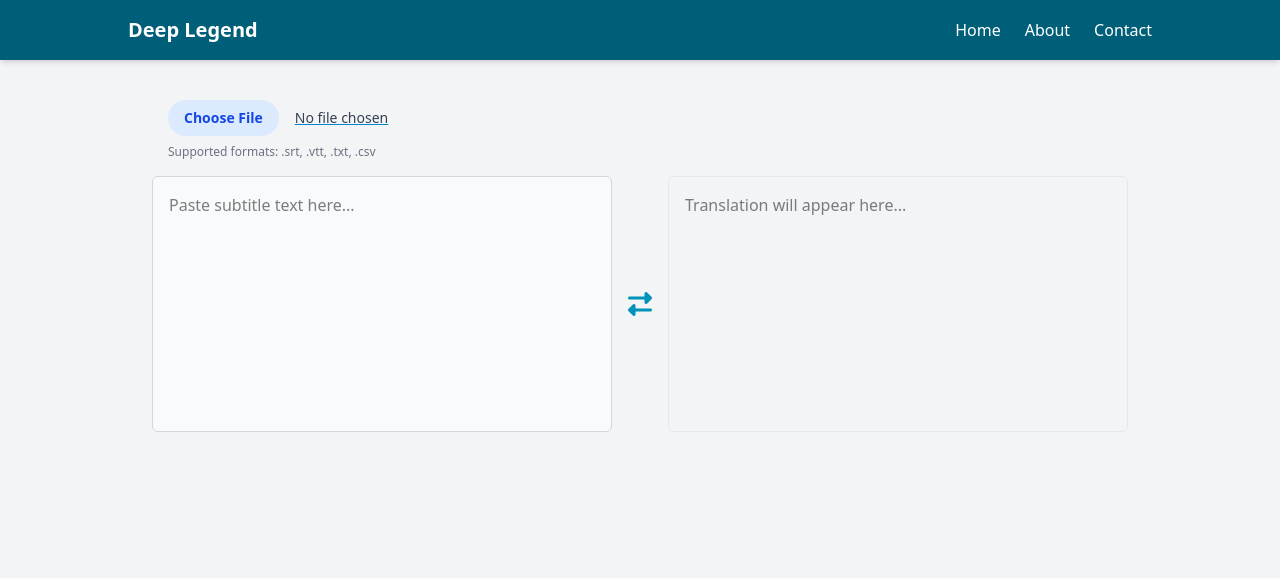
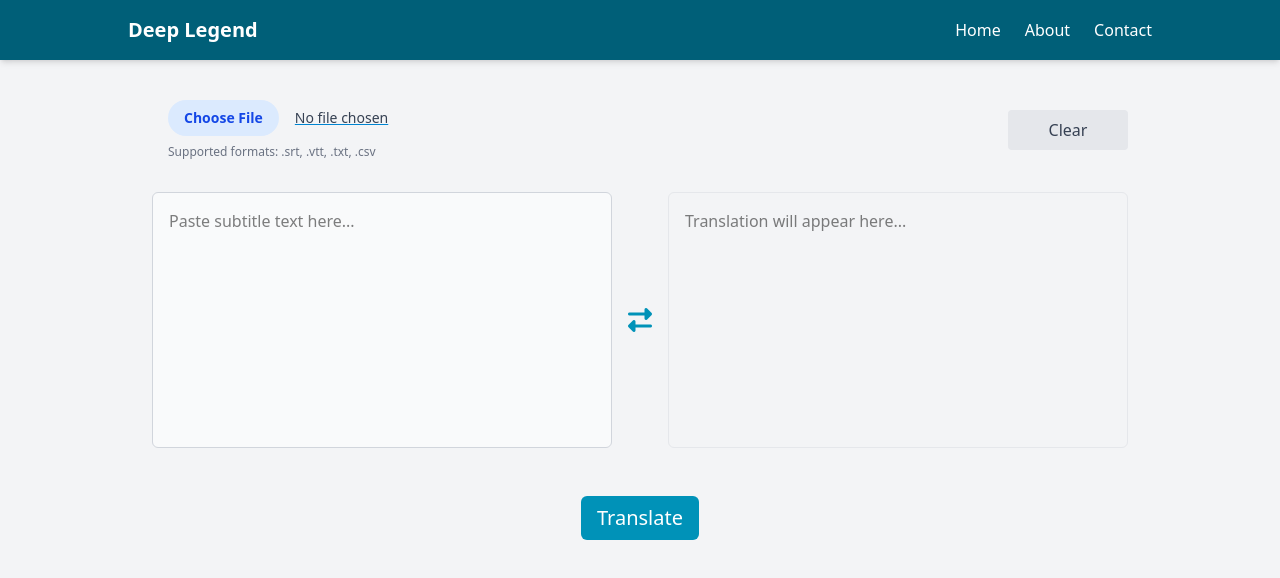
Before and after one commit to anamspe/deep-legend, a React (Vite) app: page / in a window 1280 px wide. Shown: the top 578 px of the page. Built offline with nearby package versions, Linux system fonts and the light colour scheme.

Commit message:
Add 'clear' and 'translate' buttons

```diff
--- a/src/components/TextAreaPanel.jsx
+++ b/src/components/TextAreaPanel.jsx
@@ -2,14 +2,26 @@ import { useState } from "react";
 import FileUpload from "./FileUpload";
 
 function TextAreaPanel() {
-
   const [inputText, setIputText] = useState("");
   const [outputText, setOutputText] = useState("");
 
   return (
-
     <div>
+      <div className="grid grid-cols-4 mb-4">
+        <div className="col-span-3">
         <FileUpload onFileLoaded={setIputText} />
+        </div>
+        <button
+          className="justify-self-end self-center w-30 h-10 bg-gray-200 text-gray-700 rounded hover:bg-gray-300 transition-colors duration-200 ml-4"
+          onClick={() => {
+            setIputText("");
+            setOutputText("");
+          }}
+          type="button"
+        >
+          Clear
+        </button>
+      </div>
 
       <div className="flex flex-col md:flex-row gap-4">
         <textarea
@@ -20,11 +32,21 @@ function TextAreaPanel() {
         />
         <i className="fa-solid fa-right-left self-center text-2xl text-cyan-600"></i>
         <textarea
-        className="flex-1 p-4 border border-gray-200 rounded-md resize-none h-64"
+          className="flex-1 p-4 border border-gray-200 rounded-md resize-none h-64 "
           placeholder="Translation will appear here..."
           value={outputText}
-        readOnly
         />
+      </div>
+      <div className="mt-12 justify-center flex">
+        <button
+          className="px-4 py-2 bg-cyan-600 text-white text-xl rounded-md hover:bg-cyan-700 transition-colors duration-300 ease-in-out cursor-pointer"
+          onClick={() => {
+            // Placeholder for translation logic
+            setOutputText(inputText); // For now, just echo input to output
+          }}
+        >
+          Translate
+        </button>
       </div>
     </div>
   );
```
Lines whose indentation alone changed are shown as unchanged.
